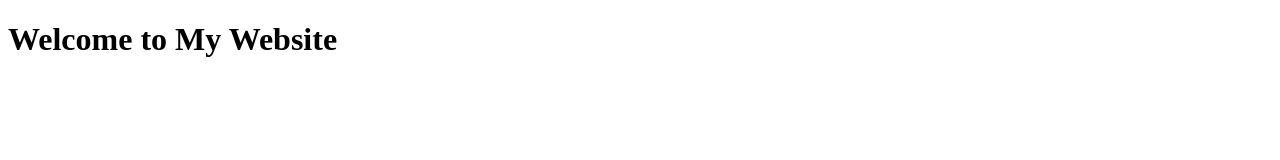
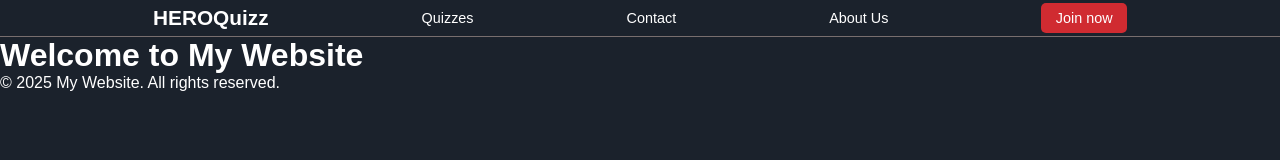
Before and after one commit to crismariudenis/Proiect-Web, a plain HTML site: page client/index.html in a window 1280 px wide. Drawn offline with Linux system fonts and the light colour scheme.

Commit message:
some navbar stuff

```diff
--- /dev/null
+++ b/client/components/footer.html
@@ -0,0 +1,3 @@
+<footer>
+  <p>&copy; 2025 My Website. All rights reserved.</p>
+</footer>
--- /dev/null
+++ b/client/components/navbar.html
@@ -0,0 +1,9 @@
+<nav>
+  <ul>
+    <div class="logo">HEROQuizz</div>
+    <li><a href="index.html">Quizzes</a></li>
+    <li><a href="index.html">Contact</a></li>
+    <li><a href="index.html">About Us</a></li>
+    <div class="button">Join now</a></li>
+  </ul>
+</nav>
--- /dev/null
+++ b/client/css/footer.css
@@ -0,0 +1,6 @@
+footer {
+  background-color: var(--secondary-color);
+  text-align: center;
+  padding: 1rem;
+  color: #FF0000;
+}
--- /dev/null
+++ b/client/css/global.css
@@ -0,0 +1,24 @@
+/* CSS Variables for Global Colors and Fonts */
+:root {
+  --text-color: #fff;
+  --background-color1: #1b222c;
+  --background-color2: #12151c;
+  --red-color: #d02b31;
+  --font-family: 'Fira Sans', sans-serif;
+  --font-size: 16px;
+}
+
+/* Reset Styles */
+* {
+  margin: 0;
+  padding: 0;
+  box-sizing: border-box;
+}
+
+/* Global Body Styles */
+body {
+  font-family: var(--font-family);
+  font-size: var(--font-size);
+  color: var(--text-color);
+  background-color: var(--background-color1);
+}
--- /dev/null
+++ b/client/css/navbar.css
@@ -0,0 +1,44 @@
+nav {
+  display: flex;
+  color: var(--text-color);
+  width: 100%;
+  border-bottom: 1px solid #786e6e;
+}
+
+nav ul {
+  display: flex;
+  list-style: none;
+  flex-grow: 1; /* Allow the links to grow and occupy space */
+  justify-content: space-evenly;
+  align-items: center;
+}
+
+nav a {
+  text-decoration: none;
+  color: var(--text-color);
+  font-size: 0.9em;
+}
+
+nav a:hover {
+  text-decoration: none;
+  color: var(--red-color);
+  font-size: 0.9em;
+}
+
+
+
+.logo {
+  font-weight: bold;
+  font-size: 1.3em;
+  padding-top: 0.3em;
+  padding-bottom: 0.3em;
+}
+
+.button {
+  background-color: var(--red-color);
+  border: none;
+  padding: 0.5em 1em;
+  cursor: pointer;
+  font-size: 0.9em;
+  border-radius: 5px;
+}
--- a/client/index.html
+++ b/client/index.html
@@ -1,17 +1,21 @@
 <!DOCTYPE html>
 <html lang="en">
   <head>
-    <meta charset="UTF-8">
-    <meta name="viewport" content="width=device-width, initial-scale=1.0">
-    <meta http-equiv="X-UA-Compatible" content="ie=edge">
+    <meta charset="UTF-8" />
+    <meta name="viewport" content="width=device-width, initial-scale=1.0" />
+    <meta http-equiv="X-UA-Compatible" content="ie=edge" />
     <title>My Website</title>
-    <link rel="stylesheet" href="./style.css">
-    <link rel="icon" href="./favicon.ico" type="image/x-icon">
+    <link rel="stylesheet" href="./style.css" />
+    <link rel="icon" href="./favicon.ico" type="image/x-icon" />
+    <link rel="stylesheet" href="./css/global.css" />
+    <link rel="stylesheet" href="./css/navbar.css" />
   </head>
   <body>
+    <div id="navbar"></div>
     <main>
-        <h1>Welcome to My Website</h1>
+      <h1>Welcome to My Website</h1>
     </main>
+    <div id="footer"></div>
     <script src="index.js"></script>
   </body>
 </html>
--- a/client/index.js
+++ b/client/index.js
@@ -0,0 +1,12 @@
+fetch("./components/navbar.html") // Fetch the navbar HTML file
+  .then((response) => response.text()) // Convert the response to text
+  .then((data) => {
+    document.getElementById("navbar").innerHTML = data; // Insert the content into the placeholder
+  });
+
+
+  fetch("./components/footer.html") // Fetch the navbar HTML file
+    .then((response) => response.text()) // Convert the response to text
+    .then((data) => {
+      document.getElementById("footer").innerHTML = data; // Insert the content into the placeholder
+    });
```
Also changed, not shown: client/css/main.css (added), client/style.css (added).
